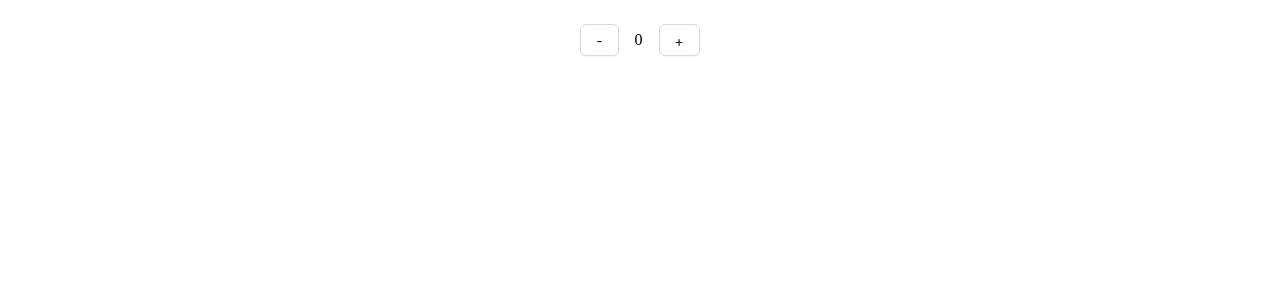
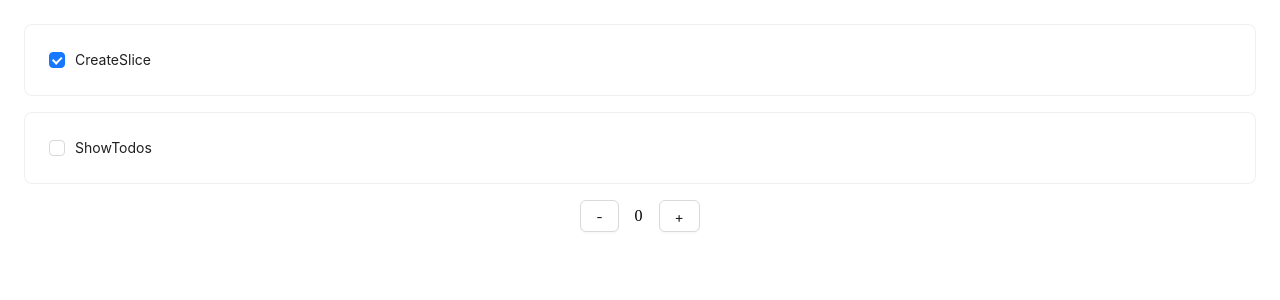
Before and after one commit to abr-ya/react-coffee, a React (Vite) app: page / in a window 1280 px wide. Shown: the top 300 px of the page. Built offline with nearby package versions, Linux system fonts and the light colour scheme.

Commit message:
feat: Add todoSlice and component

```diff
--- a/src/App.css
+++ b/src/App.css
@@ -3,3 +3,11 @@
   gap: 16px;
   padding: 24px;
 }
+
+.card div {
+  width: 300px;
+  display: flex;
+  align-items: center;
+  gap: 10px;
+  padding: 16px;
+}
--- a/src/App.tsx
+++ b/src/App.tsx
@@ -1,10 +1,12 @@
 import { Flex } from "antd";
 
 import Counter from "./components/Counter";
+import ToDoList from "./components/ToDoList";
 import "./App.css";
 
 const App = () => (
   <Flex className="wrapper" vertical>
+    <ToDoList />
     <Counter />
   </Flex>
 );
--- /dev/null
+++ b/src/components/ToDoList.tsx
@@ -0,0 +1,19 @@
+import { Card, Checkbox } from "antd";
+import { useToDoStore } from "../store/todoSlice";
+
+const ToDoList = () => {
+  const { todos, isDoneToggle } = useToDoStore();
+
+  return (
+    <>
+      {todos.map((todo, index) => (
+        <Card className="card" key={todo.title}>
+          <Checkbox checked={todo.isDone} onChange={() => isDoneToggle(index)} />
+          <span>{todo.title}</span>
+        </Card>
+      ))}
+    </>
+  );
+};
+
+export default ToDoList;
--- /dev/null
+++ b/src/store/todoSlice.ts
@@ -0,0 +1,40 @@
+import { create, type StateCreator } from "zustand";
+
+interface IToDoItem {
+  title: string;
+  isDone: boolean;
+}
+
+interface IToDoState {
+  todos: IToDoItem[];
+}
+
+interface IToDoActions {
+  addTodo: (title: string) => void;
+  isDoneToggle: (index: number) => void;
+}
+
+const toDoSlice: StateCreator<IToDoState & IToDoActions> = (set, get) => ({
+  todos: [
+    { title: "CreateSlice", isDone: true },
+    { title: "ShowTodos", isDone: false },
+  ],
+  addTodo: (title: string) => {
+    const { todos } = get();
+    set({ todos: [...todos, { title, isDone: false }] });
+  },
+  isDoneToggle: (index: number) => {
+    console.log("toggle", index);
+    const { todos } = get();
+    const newTodos = [
+      ...todos.slice(0, index),
+      { ...todos[index], isDone: !todos[index].isDone },
+      ...todos.slice(index + 1),
+    ];
+    set({ todos: newTodos });
+  },
+});
+
+export const useToDoStore = create<IToDoState & IToDoActions>((...args) => ({
+  ...toDoSlice(...args),
+}));
```
